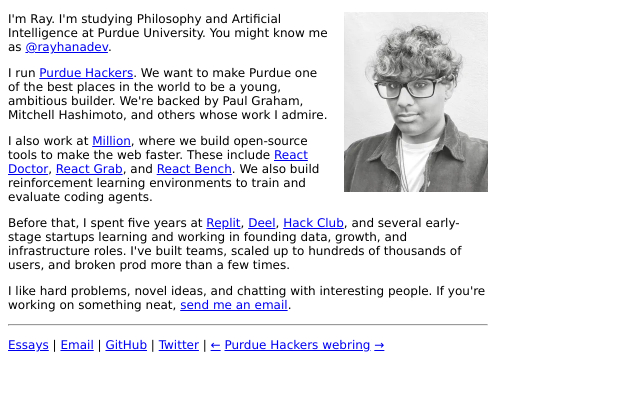
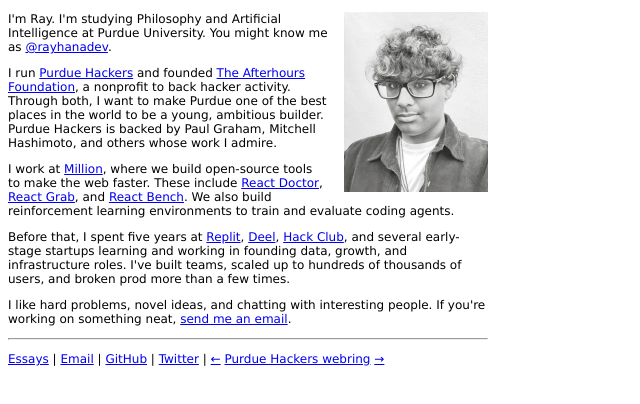
Before and after one commit to rayhanadev/website, a website: page public/index.html in a window 1280 px wide. Shown: the whole page, without its empty margins (0-640 px from the left). Drawn offline with Linux system fonts and the light colour scheme.

Commit message:
Update homepage copy for Afterhours Foundation

```diff
--- a/public/index.html
+++ b/public/index.html
@@ -45,12 +45,16 @@
         <a href="https://x.com/rayhanadev" target="_blank" rel="noopener">@rayhanadev</a>.
       </p>
       <p>
-        I run <a href="https://purduehackers.com" target="_blank" rel="noopener">Purdue Hackers</a>.
-        We want to make Purdue one of the best places in the world to be a young, ambitious builder.
-        We're backed by Paul Graham, Mitchell Hashimoto, and others whose work I admire.
+        I run <a href="https://purduehackers.com" target="_blank" rel="noopener">Purdue Hackers</a>
+        and founded
+        <a href="https://the.afterhours.foundation" target="_blank" rel="noopener"
+          >The Afterhours Foundation</a
+        >, a nonprofit to back hacker activity. Through both, I want to make Purdue one of
+        the best places in the world to be a young, ambitious builder. Purdue
+        Hackers is backed by Paul Graham, Mitchell Hashimoto, and others whose work I admire.
       </p>
       <p>
-        I also work at <a href="https://million.dev" target="_blank" rel="noopener">Million</a>,
+        I work at <a href="https://million.dev" target="_blank" rel="noopener">Million</a>,
         where we build open-source tools to make the web faster. These include
         <a href="https://github.com/millionco/react-doctor" target="_blank" rel="noopener"
           >React Doctor</a
```
